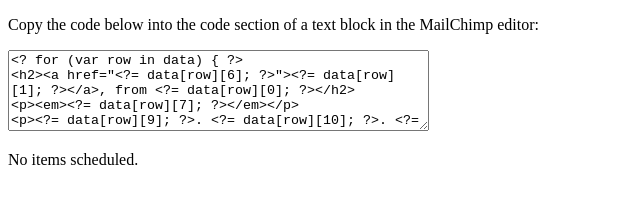
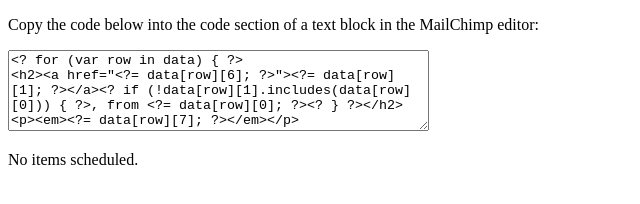
Before and after one commit to consoledotdev/betaconsole-appscript, a plain HTML site: page mailchimp.html in a window 1280 px wide. Shown: the whole page, without its empty margins (0-640 px from the left). Drawn offline with Linux system fonts and the light colour scheme.

Commit message:
Don't repeat the org name if it's in the project name
We have the org name and the project name as separate attributes because
sometimes knowing the company/org the project came from is useful e.g.
VS Code from Microsoft. But often projects will have the same name as
the org e.g. Vite. Having "Vite, from Vite" makes no sense.

```diff
--- a/mailchimp.html
+++ b/mailchimp.html
@@ -10,7 +10,7 @@
     MailChimp editor:</p>
     <textarea id="code" name="code" rows="5" cols="50">
 <? for (var row in data) { ?>
-<h2><a href="<?= data[row][6]; ?>"><?= data[row][1]; ?></a>, from <?= data[row][0]; ?></h2>
+<h2><a href="<?= data[row][6]; ?>"><?= data[row][1]; ?></a><? if (!data[row][1].includes(data[row][0])) { ?>, from <?= data[row][0]; ?><? } ?></h2>
 <p><em><?= data[row][7]; ?></em></p>
 <p><?= data[row][9]; ?>. <?= data[row][10]; ?>. <?= data[row][11]; ?> access.</p>
 <hr style="border: none; border-top: 2px solid #eaeaea; padding-top: 10px; padding-bottom:0px" />
```
